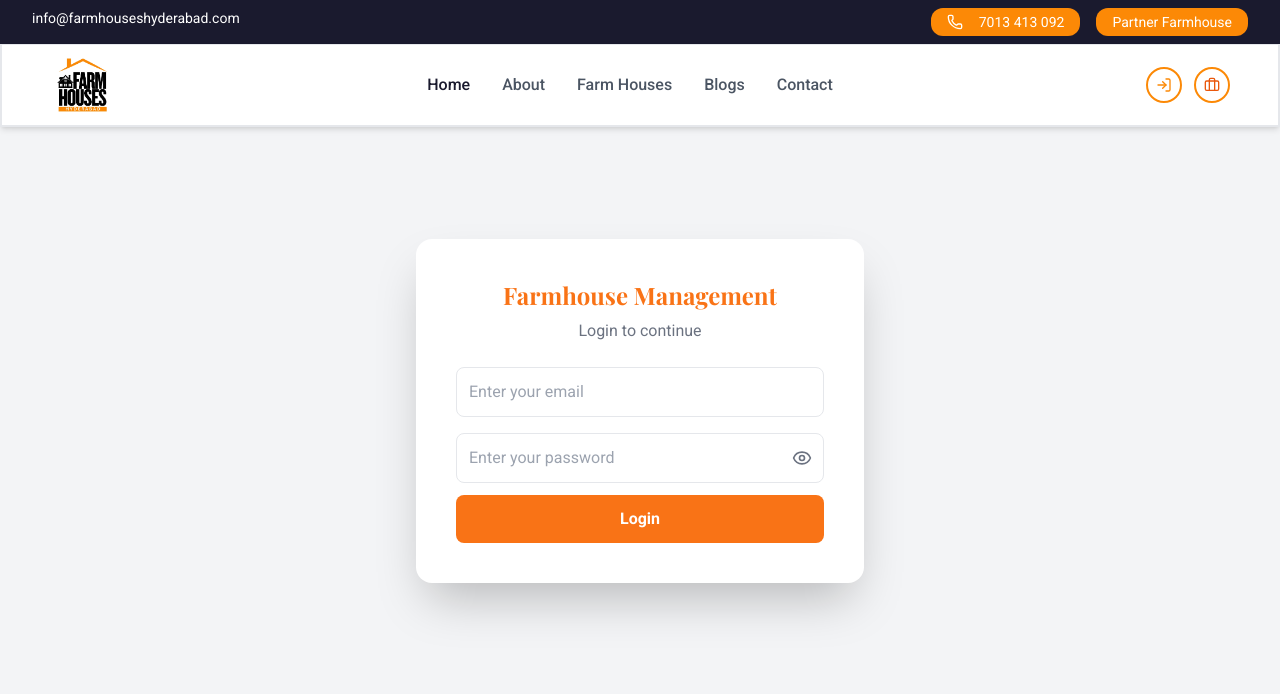
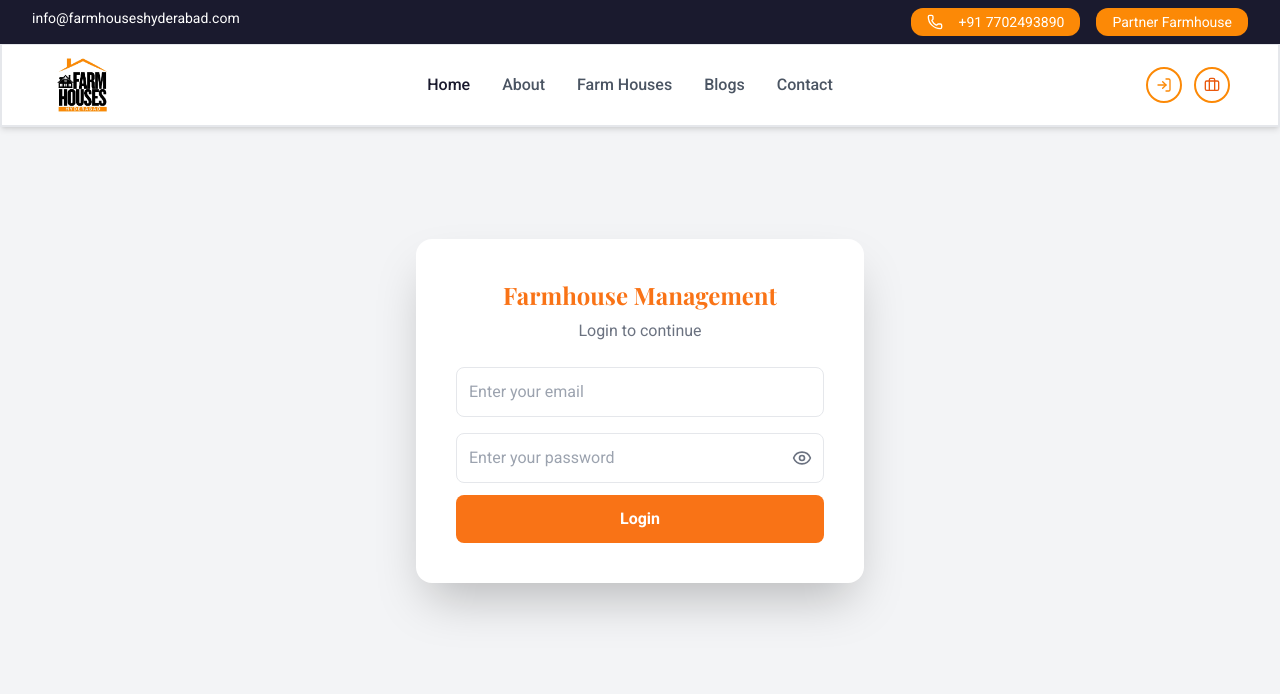
Before and after one commit to Anusha-muraboina/farmhousehyd, a Django app: page /accounts/login/ in a window 1280 px wide. Shown: the top 694 px of the page. Run offline with Django 5.2, Linux system fonts and the light colour scheme; parts of the project's set-up code (start-up, migrations or seed data) failed here and were passed over; some libraries are stand-ins or nearby versions.

Commit message:
updated the number
updated the number

```diff
--- a/templates/includes/header.html
+++ b/templates/includes/header.html
@@ -5,7 +5,7 @@
     <div class=" mx-auto md-2 px-3 md:px-8 flex justify-between">
         <span>info@farmhouseshyderabad.com</span>
         <div class="flex gap-4">
-            <a href="tel:+917013413092" class=" flex items-center gap-4 bg-primary px-4 py-1 rounded-xl"><i data-lucide="phone" class="w-4 h-4"></i> 7013 413 092</a>
+            <a href="tel:+917702493890" class=" flex items-center gap-4 bg-primary px-4 py-1 rounded-xl"><i data-lucide="phone" class="w-4 h-4"></i>+91 7702493890</a>
             <a href="/accounts/login/" class="bg-primary px-4 py-1 rounded-xl">Partner Farmhouse</a>
 
 
```
